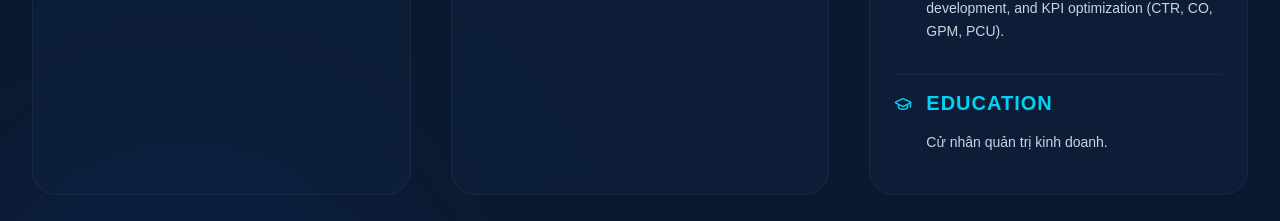
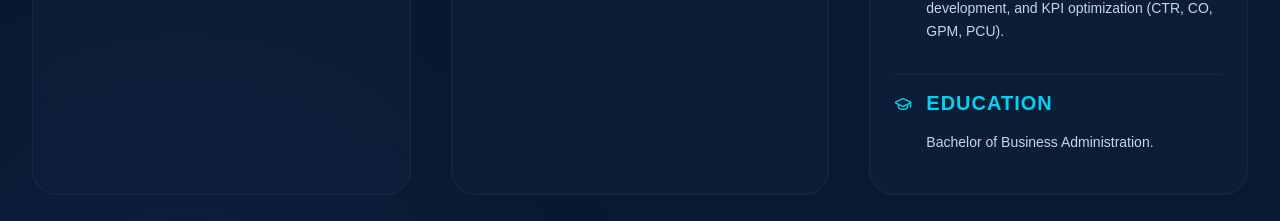
Before and after one commit to hailp1/am-medtech-landing, a Next.js app: page /about in a window 1280 px wide. Shown: the part 2360-2581 px from the top of the page. Built offline with nearby package versions, Linux system fonts and the light colour scheme.

Commit message:
fix(about): translate Vy Luu education to English

```diff
--- a/app/about/page.tsx
+++ b/app/about/page.tsx
@@ -125,7 +125,7 @@ const AboutPage = () => {
                                 image="/team/vy.jpg"
                                 name="Vy Luu"
                                 experience="E-commerce Expert. Vy leads E-commerce at Zeta MCN, driving strategic growth and the company’s livestream ecosystem. With 5+ years of experience, she has delivered record-breaking livestream GMV and collaborated with major brands including L’Oréal Paris and Whoo. She previously held roles as E-commerce Manager at OLALA Media and Senior Business Development at Melive MCN. Vy also brings strong expertise in Shopee KOL/KOC management, affiliate operations, team development, and KPI optimization (CTR, CO, GPM, PCU)."
-                                education="Cử nhân quản trị kinh doanh."
+                                education="Bachelor of Business Administration."
                                 delay={0.6}
                             />
                         </div>
```
